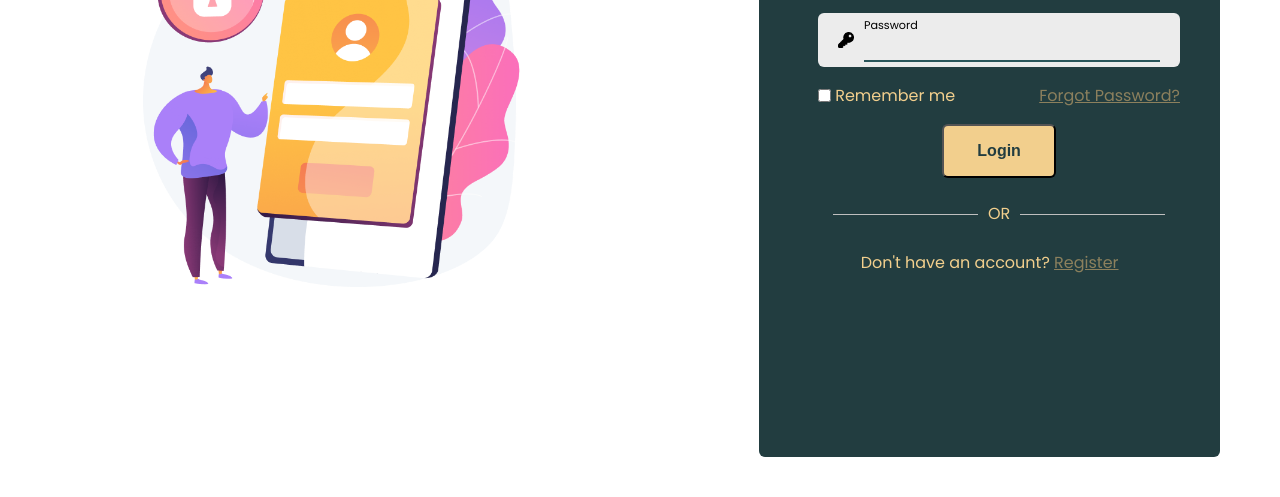
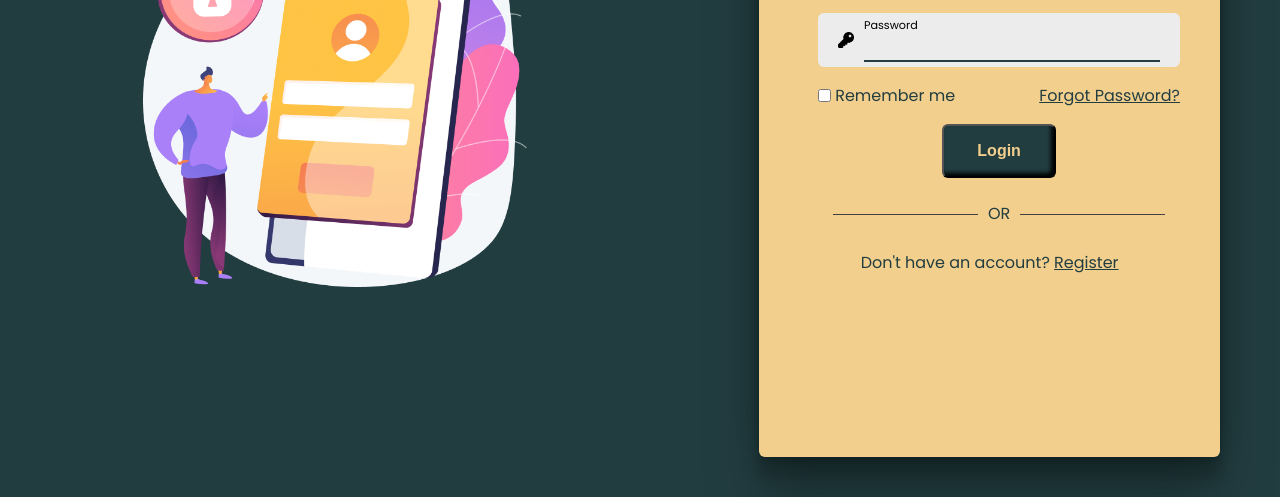
Before and after one commit to guptadheerajj/strategic-save, a plain HTML site: page login-page/login-page.html in a window 1280 px wide. Shown: the part 303-800 px from the top of the page. Drawn offline with Linux system fonts and the light colour scheme; files whose address does not match are found by name.

Commit message:
Update login-page.css

```diff
--- a/login-page/login-page.css
+++ b/login-page/login-page.css
@@ -14,6 +14,8 @@
 }
 
 .page {
+    background-color: var(--dark-green);
+    /* background-color: var(--yellow); */
     width: 100vw;
     height: 100vh;
 
@@ -36,8 +38,10 @@
 }
 
 .box {
-    background-color: var(--dark-green);
-    color: var(--yellow);
+    background-color: var(--yellow);
+    /* background-color: var(--dark-green); */
+    color: var(--dark-green);
+    /* color: var(--yellow); */
     height: 90%;
     width: 36%;
     font-family: "Poppins", system-ui;
@@ -45,6 +49,10 @@
     box-sizing: border-box;
     border-radius: 6px;
     margin-right: 60px;
+    /* align-content: center; */
+    /* box-shadow: rgba(3, 3, 4, 0.692) 0px 7px 29px 0px; */
+    /* box-shadow: rgba(0, 0, 0, 0.25) 0px 14px 28px, rgba(0, 0, 0, 0.22) 0px 10px 10px; */
+    box-shadow: rgba(0, 0, 0, 0.25) 0px 40px 55px, rgba(0, 0, 0, 0.12) 0px -20px 30px, rgba(0, 0, 0, 0.12) 0px 4px 6px, rgba(0, 0, 0, 0.17) 0px 20px 13px, rgba(0, 0, 0, 0.09) 0px -10px 5px;
 
 }
 
@@ -95,7 +103,7 @@
 .labels{
     width: 92%;
     display: flex;
-    flex-flow: column nowrap;
+    flex-flow: column wrap;
     justify-content: center;
 }
 
@@ -106,7 +114,7 @@
 
 .input {
     border: none;
-    border-bottom: 2px solid var(--light-green);
+    border-bottom: 2px solid var(--dark-green);
     line-height: 26px;
     font-size: 16px;
     /* font-weight: 550; */
@@ -123,13 +131,18 @@
     width: 95%;
     margin-left: 5%;
     display: flex;
-    flex-flow: row nowrap;
+    flex-flow: row wrap;
     justify-content: space-between;
     /* align-items: center; */
 }
 
 a{
-    color: var(--dark-yellow);
+    color: var(--dark-green);
+}
+/* this added after 1st comit */
+a:hover{
+    color: blue;
+    transition: color 400ms ease;
 }
 
 .login{
@@ -138,17 +151,18 @@ a{
     border-radius: 6px;
     padding: 0px 20px;
     box-sizing: border-box;
-    background-color: var(--yellow);
-    color: var(--dark-green);
+    background-color: var(--dark-green);
+    color: var(--yellow);
     font-size: 16px;
     font-weight: 700;
     margin-left: 5%;
     cursor: pointer;
+    box-shadow: -3px -3px 4px inset black;
 }
 
 .rem-box{
     display: flex;
-    flex-flow: row nowrap;
+    flex-flow: row wrap;
     justify-content: center;
     align-items: center;
     gap: 4px;
@@ -156,12 +170,13 @@ a{
 
 .login:hover{
     transform: scale(1.05);
-    background-color: rgb(111, 148, 99);
-    color: white;
+    /* background-color: var(--dark-yellow);
+    color: white; */
     transition: background-color 600ms ease-in-out, color 600ms ease-in-out, transform 600ms ease-in-out;
 }
 
 .line-box img{
+    filter: invert(1);
     max-width: 40%;
     margin-top: 20px;
     margin-bottom: 20px;
@@ -169,7 +184,7 @@ a{
 
 .line-box{
     display: flex;
-    flex-flow: row nowrap;
+    flex-flow: row wrap;
     justify-content: center;
     align-items: center;
     gap: 10px;
```
